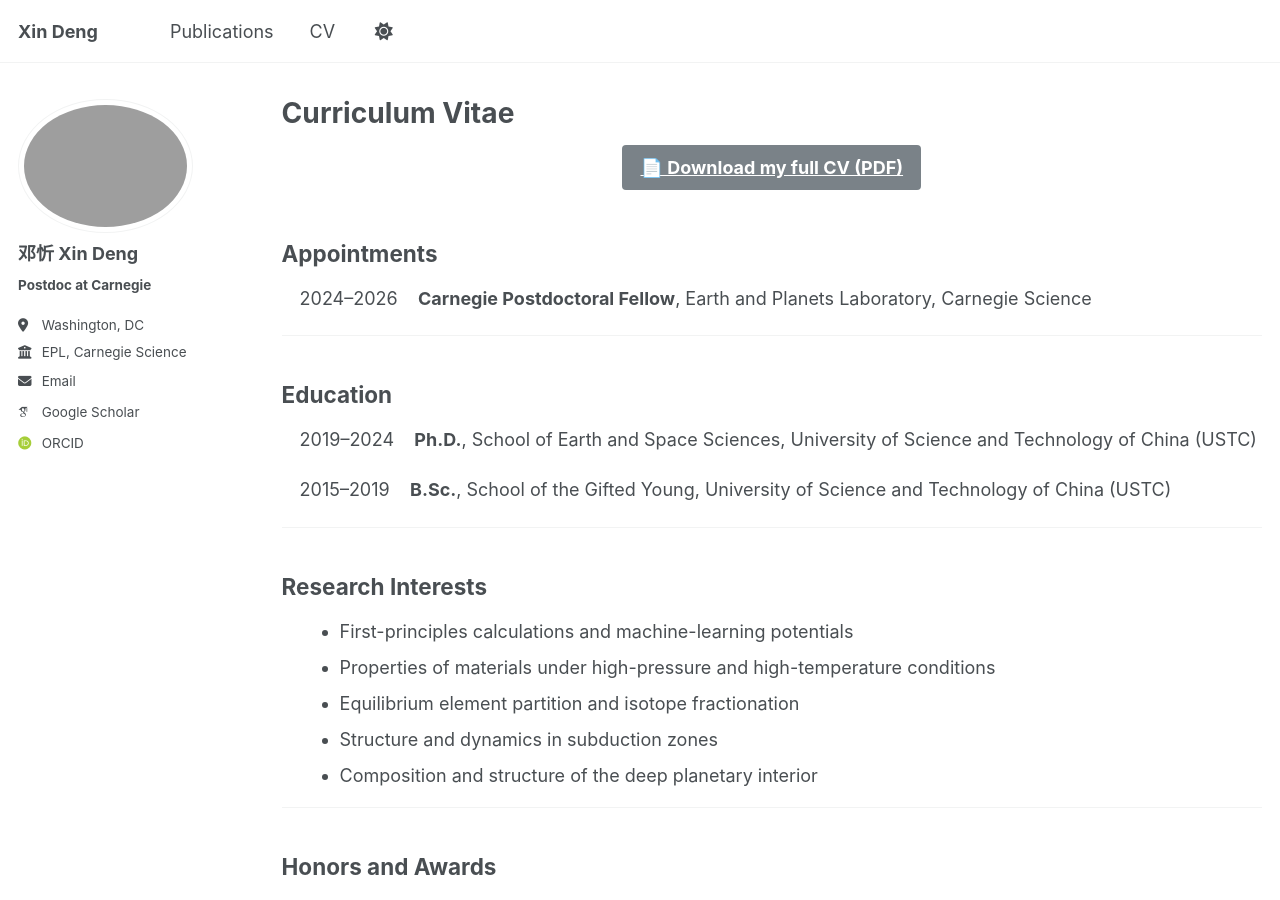
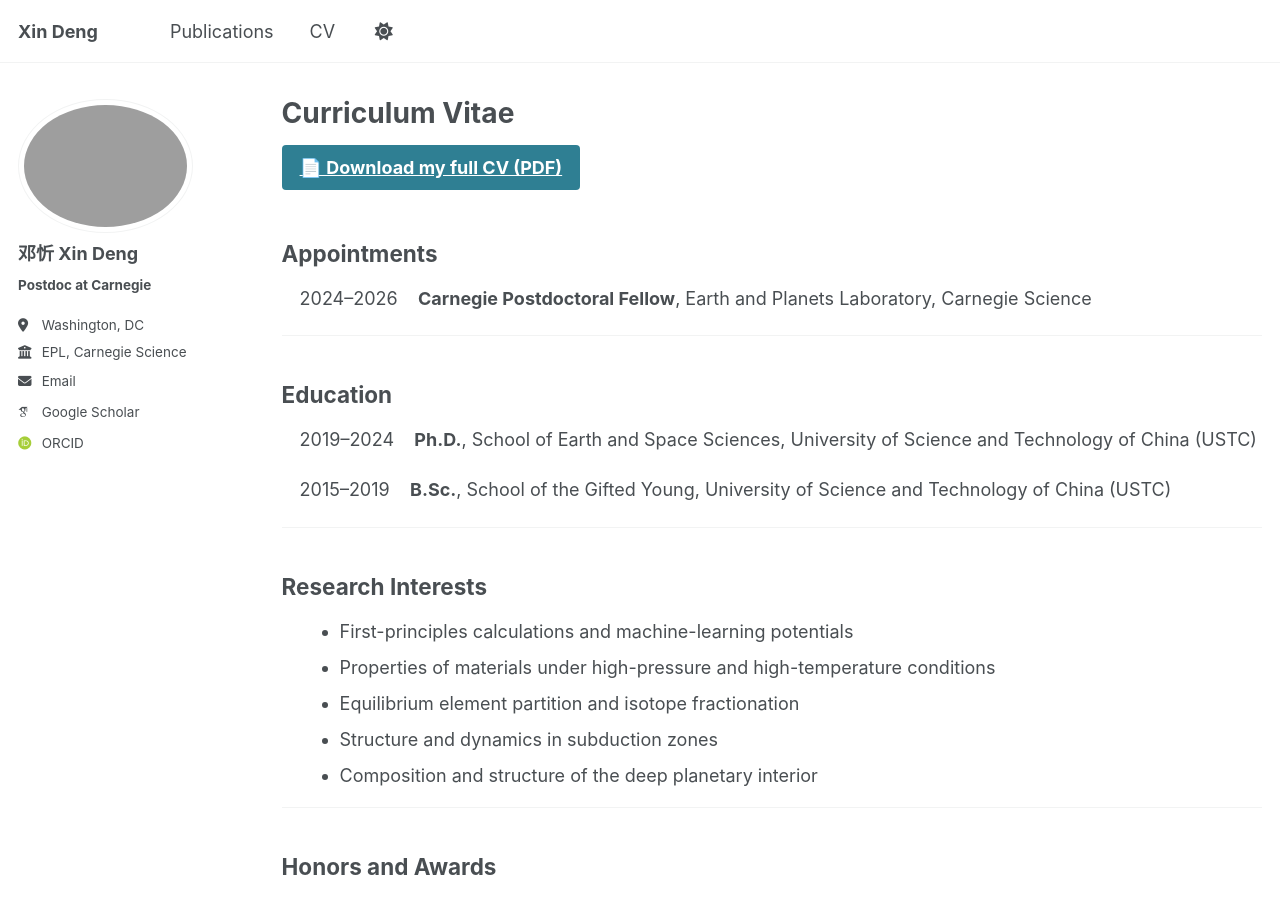
Before and after one commit to x1nd3ng/x1nd3ng.github.io, a Jekyll site: the page built from _pages/cv.md, in a window 1280 px wide and 900 px high. Built offline with Jekyll 4.4.1, drawn with Linux system fonts in a browser that asks for light colours; some web fonts are replaced; a script that is not in the unit is left out.

Commit message:
Update cv.md

```diff
--- a/_pages/cv.md
+++ b/_pages/cv.md
@@ -9,13 +9,11 @@ redirect_from:
   - /resume
 ---
 
-<p align="center">
-  <a class="btn btn--outline btn--large"
-     href="../files/CV_xindeng.pdf"
-     target="_blank" rel="noopener">
-    📄 Download my full CV (PDF)
-  </a>
-</p>
+<a class="btn btn--info btn--large"
+   href="../files/CV_xindeng.pdf"
+   target="_blank" rel="noopener">
+  📄 Download my full CV (PDF)
+</a>
 
 {% include base_path %}
 
```
